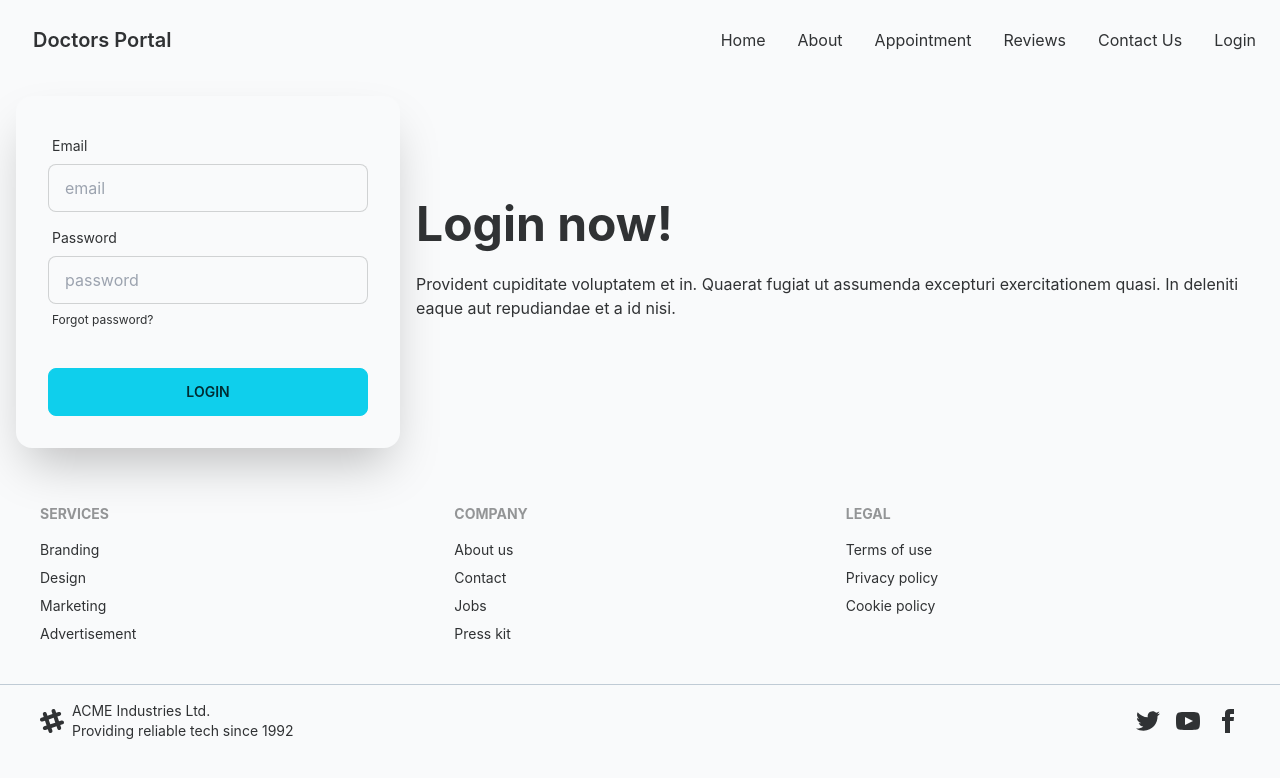
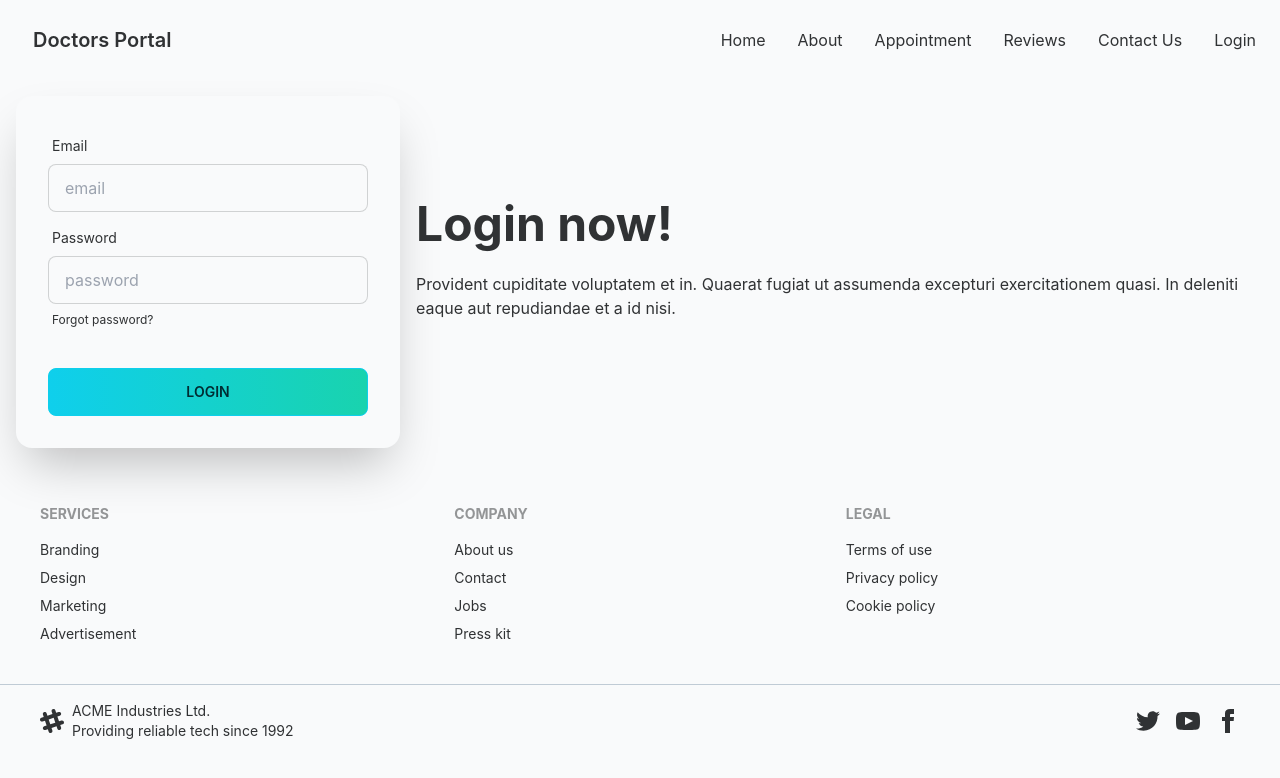
Before and after one commit to junaaid96/doctors-portal-client, a React (Create React App) app: page /login in a window 1280 px wide. Shown: the top 778 px of the page. Built offline with nearby package versions, Linux system fonts and the light colour scheme.

Commit message:
pageNotFound implimented

```diff
--- a/src/Pages/Login/Login.js
+++ b/src/Pages/Login/Login.js
@@ -44,7 +44,9 @@ const Login = () => {
                             </label>
                         </div>
                         <div className="form-control mt-6">
-                            <button className="btn btn-primary">Login</button>
+                            <button className="btn btn-primary bg-gradient-to-r from-primary to-secondary">
+                                Login
+                            </button>
                         </div>
                     </div>
                 </div>
--- a/src/Router/Routes/Routes.js
+++ b/src/Router/Routes/Routes.js
@@ -6,6 +6,7 @@ import Contact from "../../Pages/Contact/Contact";
 import Home from "../../Pages/Home/Home";
 import Login from "../../Pages/Login/Login";
 import Reviews from "../../Pages/Reviews/Reviews";
+import notFound from "../../Assets/images/not_found.png";
 
 const router = createBrowserRouter([
     {
@@ -40,7 +41,7 @@ const router = createBrowserRouter([
     },
     {
         path: "*",
-        element: <h1>404 Not Found</h1>,
+        element: <img className="max-h-screen m-auto p-12" src={notFound} alt="" />,
     },
 ]);
 
```
Also changed, not shown: src/Assets/images/not_found.png (added).
